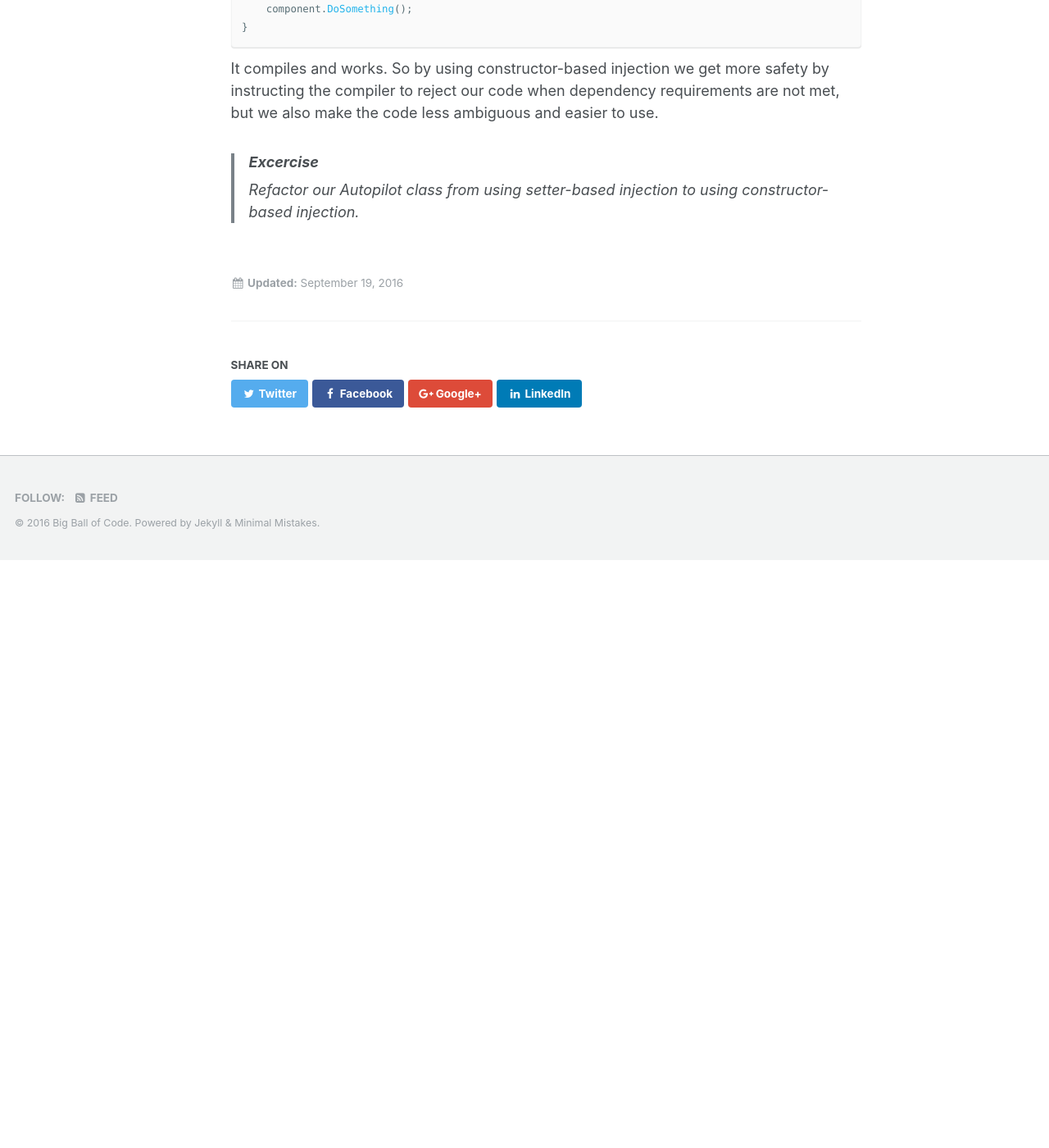
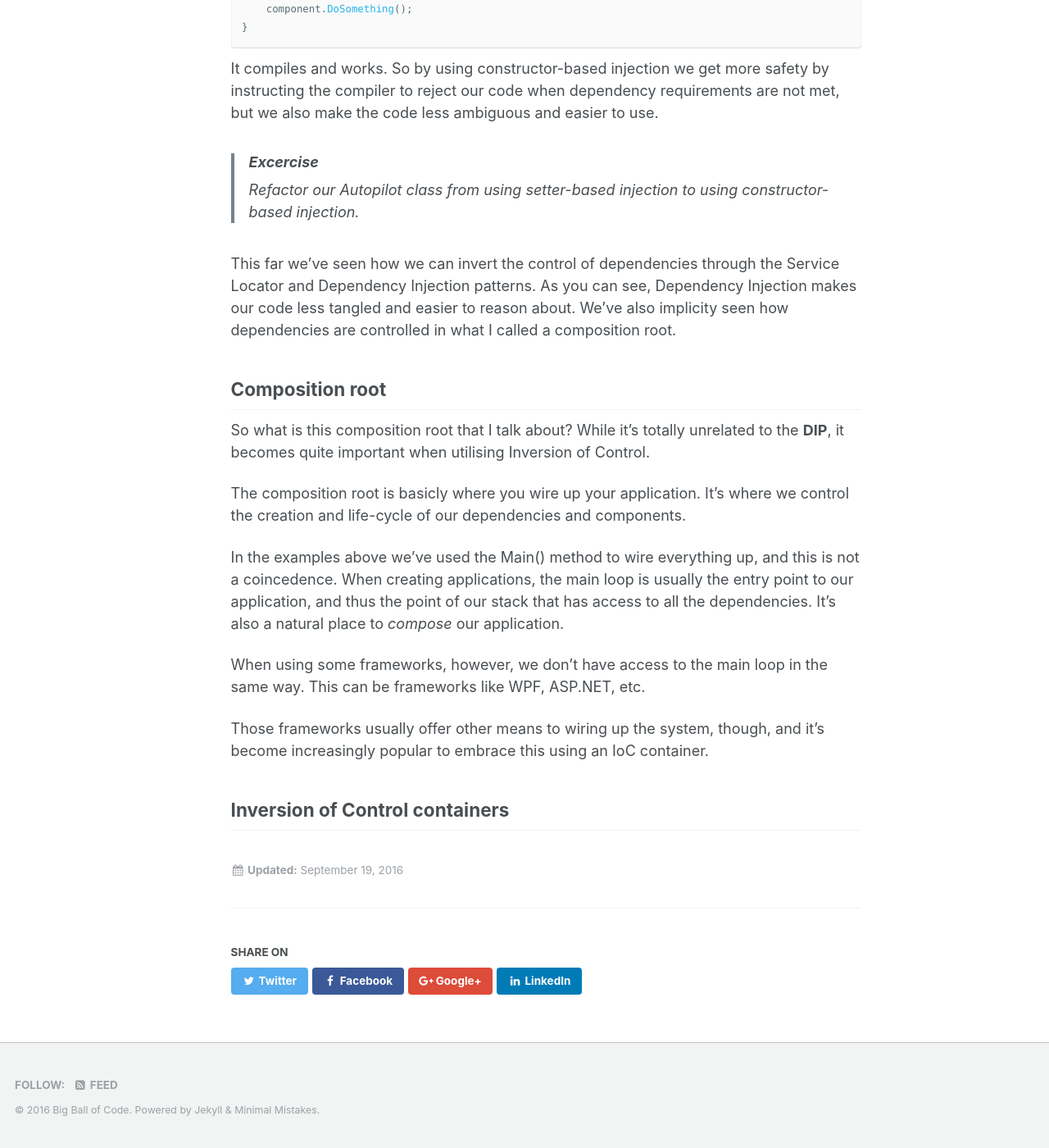
Before and after one commit to tpresthus/tpresthus.github.io, a Jekyll site: the page built from _workshops/dependency-what.markdown, in a window 1280 px wide and 1400 px high, scrolled down 10366 px. Shown: the whole window at 82% size. Built offline with Jekyll 4.4.1, drawn with Linux system fonts in a browser that asks for light colours; before the commit the page ends 11049 px from its top, so only the background shows below that.

Commit message:
Adding a chapter on composition roots

```diff
--- a/_workshops/dependency-what.markdown
+++ b/_workshops/dependency-what.markdown
@@ -309,3 +309,19 @@ It compiles and works. So by using constructor-based injection we get more safet
 >
 > Refactor our Autopilot class from using setter-based injection to
 > using constructor-based injection.
+
+This far we've seen how we can invert the control of dependencies through the Service Locator and Dependency Injection patterns. As you can see, Dependency Injection makes our code less tangled and easier to reason about. We've also implicity seen how dependencies are controlled in what I called a composition root.
+
+## Composition root
+
+So what is this composition root that I talk about? While it's totally unrelated to the **DIP**, it becomes quite important when utilising Inversion of Control.
+
+The composition root is basicly where you wire up your application. It's where we control the creation and life-cycle of our dependencies and components.
+
+In the examples above we've used the Main() method to wire everything up, and this is not a coincedence. When creating applications, the main loop is usually the entry point to our application, and thus the point of our stack that has access to all the dependencies. It's also a natural place to *compose* our application.
+
+When using some frameworks, however, we don't have access to the main loop in the same way. This can be frameworks like WPF, ASP.NET, etc.
+
+Those frameworks usually offer other means to wiring up the system, though, and it's become increasingly popular to embrace this using an IoC container.
+
+## Inversion of Control containers
```
